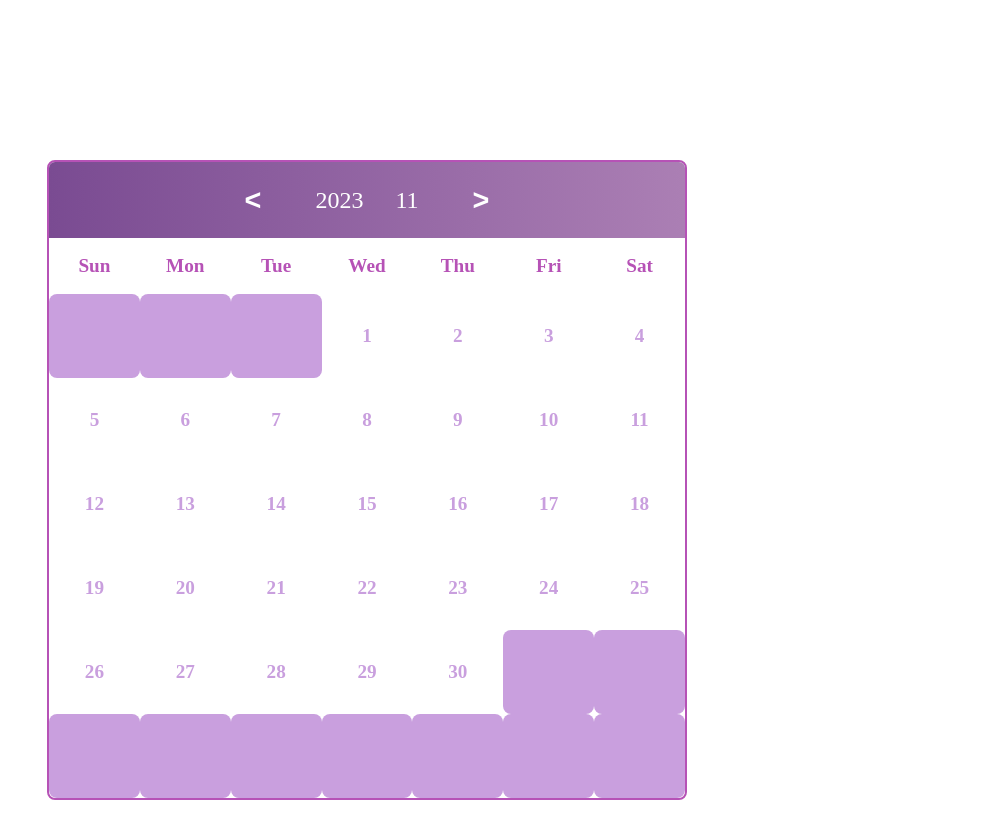
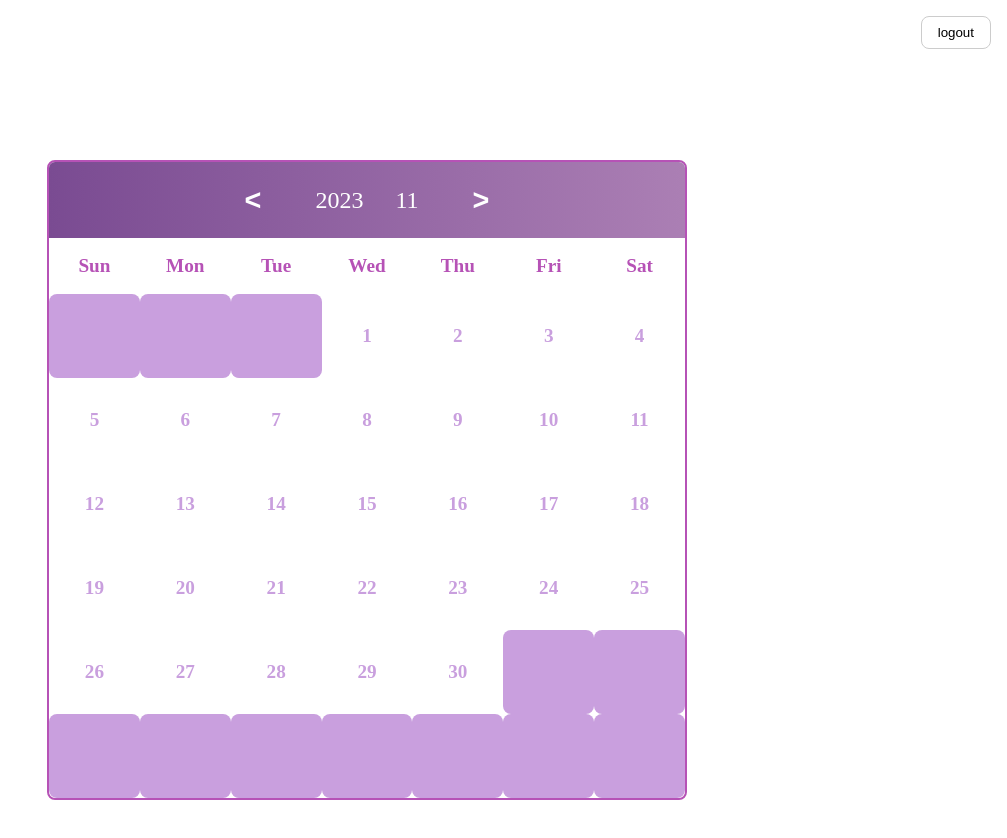
Before and after one commit to Yoonhwi/Calendar, a Next.js app in the folder frontend/: page /todo in a window 1280 px wide. Shown: the top 838 px of the page, without its empty margins (273-1280 px from the left). Built offline with nearby package versions, Linux system fonts and the light colour scheme; no server answers.

Commit message:
modified login

```diff
--- a/frontend/src/api/apis.ts
+++ b/frontend/src/api/apis.ts
@@ -1,10 +1,15 @@
 import DefaultAxiosService from "@/service/DefaultAxiosService";
-import { UseQueryResult, useQuery } from "@tanstack/react-query";
+import {
+  UseQueryOptions,
+  UseQueryResult,
+  useQuery,
+} from "@tanstack/react-query";
 
 interface UseFetchProps {
   params?: object;
   url: string;
   fn: () => void;
+  enabled?: boolean;
 }
 
 interface GetFetchProps {
@@ -36,11 +41,12 @@ export const useGetWithParams = ({ url, fn, params }: UseFetchProps) => {
 export const useGet = ({
   url,
   fn,
+  enabled,
 }: UseFetchProps): UseQueryResult<ResponseDataType> => {
   return useQuery({
     queryKey: [url],
     queryFn: fn,
-    staleTime: 1000 * 10,
-    retry: 1,
+    retry: false,
+    enabled: enabled,
   });
 };
--- a/frontend/src/constants/routes.ts
+++ b/frontend/src/constants/routes.ts
@@ -1,4 +1,5 @@
 export enum ApiRoutes {
   UserLogin = "/user/login",
   Token = "/token",
+  Logout = "/logout",
 }
--- a/frontend/src/pages/todo/index.module.css
+++ b/frontend/src/pages/todo/index.module.css
@@ -2,3 +2,15 @@
   position: relative;
   min-height: 60rem;
 }
+
+.logout_btn {
+  position: absolute;
+  top: 0;
+  right: 0;
+  margin: 1rem;
+  padding: 0.5rem 1rem;
+  border: 1px solid #ccc;
+  border-radius: 0.5rem;
+  background-color: #fff;
+  cursor: pointer;
+}
--- a/frontend/src/pages/todo/index.tsx
+++ b/frontend/src/pages/todo/index.tsx
@@ -2,8 +2,19 @@ import Head from "next/head";
 import Styles from "./index.module.css";
 import { Calendar } from "@/components/Calendar";
 import DefaultLayout from "@/layouts/DefaultLayout";
+import { getFetch, useGet } from "@/api/apis";
+import { ApiRoutes } from "@/constants/routes";
+import { useRouter } from "next/router";
 
 const TodoPage = () => {
+  const { refetch } = useGet({
+    url: ApiRoutes.Logout,
+    fn: () => getFetch({ url: ApiRoutes.Logout }),
+    enabled: false,
+  });
+
+  const router = useRouter();
+
   return (
     <div className={Styles.todo_container}>
       <Head>
@@ -13,6 +24,12 @@ const TodoPage = () => {
           content="This is a calendar and todo list application."
         />
       </Head>
+      <button
+        className={Styles.logout_btn}
+        onClick={() => refetch().then(() => router.push("/"))}
+      >
+        logout
+      </button>
       <DefaultLayout>
         <Calendar />
       </DefaultLayout>
```
Also changed, not shown: frontend/src/components/Login/SignIn/index.tsx (+19 -7 lines), 2 other files (tests, documents, lock files or other folders).
